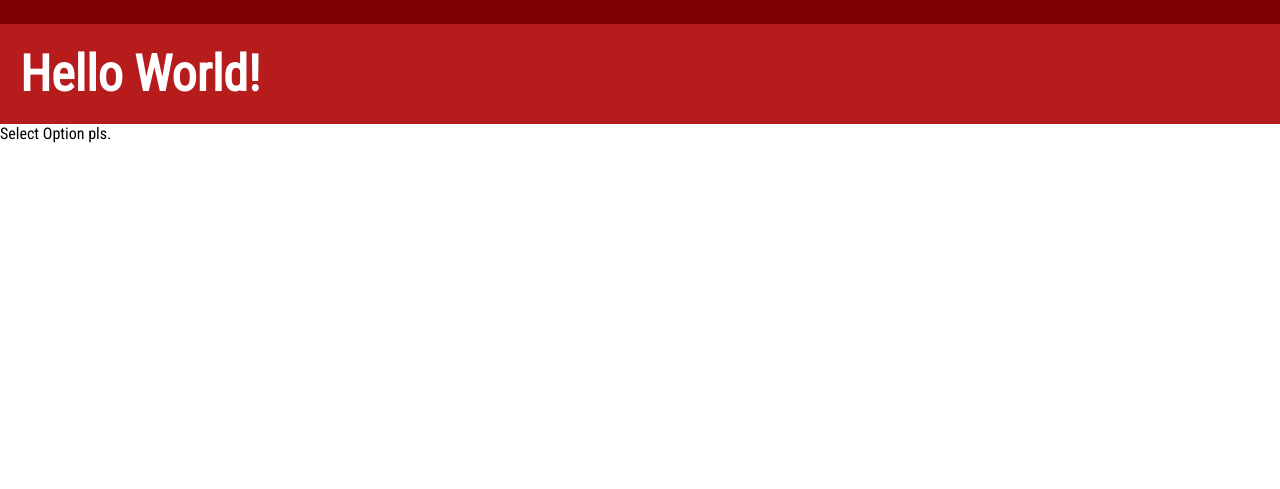
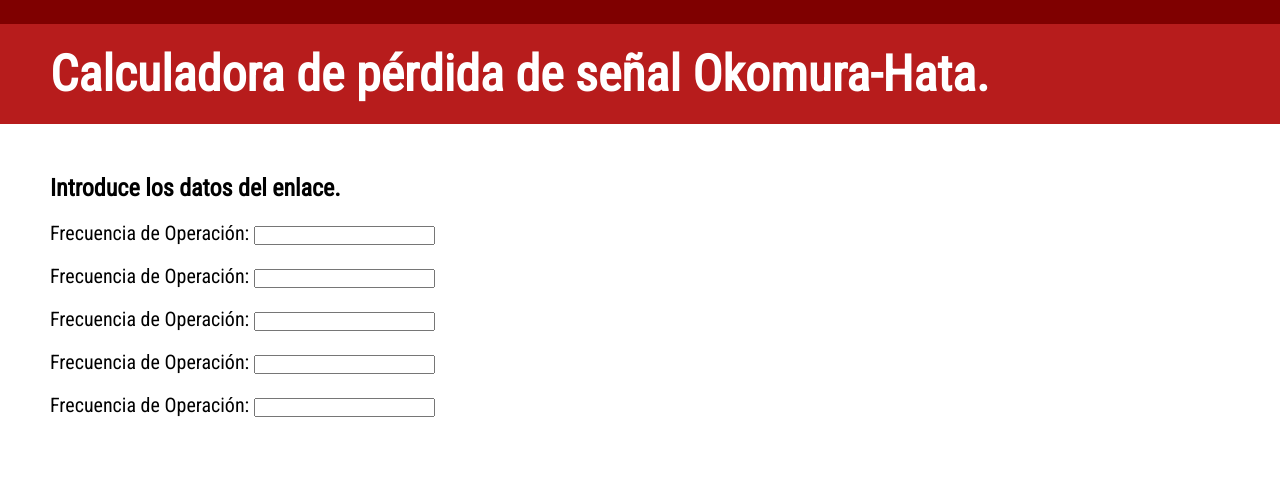
Before and after one commit to Tatogv/tatogv.github.io, a plain HTML site: page index.html in a window 1280 px wide. Drawn offline with nearby package versions, Linux system fonts and the light colour scheme.

Commit message:
Initial commit

```diff
--- a/index.html
+++ b/index.html
@@ -4,16 +4,36 @@
   <meta name="viewport" content="width=device-width, initial-scale=1.0">
   <meta http-equiv="X-UA-Compatible" content="ie=edge">
   <link rel="stylesheet" href="styles/styles.css">
-  <link href="https://fonts.googleapis.com/css?family=Roboto+Condensed" rel="stylesheet">
-  <title>Document</title>
+    <link href="https://fonts.googleapis.com/css?family=Roboto+Condensed" rel="stylesheet">
+    <script src="jquery-3.2.1.min.js"></script>
+    <script src="js/function.js"></script>
+  <title>Okomura-Hata</title>
 </head>
 <body>
+  <section class="top">
   <div class="dark"></div>
   <div class="primary">
-  <h1 class="title">Hello World!</h1>
-</div>
-<div class="main">
-  <p>Select Option pls.</p>
-</div>
+    <h1 class="title">Calculadora de p&eacute;rdida de se&ntilde;al Okomura-Hata.</h1>
+  </div>
+</section>
+  <section class="main">
+    <h2 class="greeting">Introduce los datos del enlace.</h2>
+    <br>
+      <span>Frecuencia de Operaci&oacute;n: </span><input type="text" class="entry" id="freq">
+      <br>
+      <br>
+      <span>Frecuencia de Operaci&oacute;n: </span><input type="text" class="entry" id="freq">
+      <br>
+      <br>
+      <span>Frecuencia de Operaci&oacute;n: </span><input type="text" class="entry" id="freq">
+      <br>
+      <br>
+      <span>Frecuencia de Operaci&oacute;n: </span><input type="text" class="entry" id="freq">
+      <br>
+      <br>
+      <span>Frecuencia de Operaci&oacute;n: </span><input type="text" class="entry" id="freq">
+      <br>
+      <br>
+  </section>
 </body>
 </html>
--- a/styles/styles.css
+++ b/styles/styles.css
@@ -9,6 +9,11 @@ body{
   margin: 0;
   padding: 0;
   display: inline;
+}
+
+span{
+  font-size: 20px;
+  border-bottom: 50px;
 }
 
 div.dark{
@@ -26,11 +31,17 @@ div.primary{
   height: 100px;
   line-height: 100px;
   white-space: nowrap;
-  padding-left: 20px;
+  padding-left: 50px;
 }
 
 h1.title{
   font-size: 50px;
   color: #ffff;
-  background-color:
 }
+
+.main{
+  padding: 50px;
+}
+
+.entry{
+}
```
Also changed, not shown: js/function.js (added).
